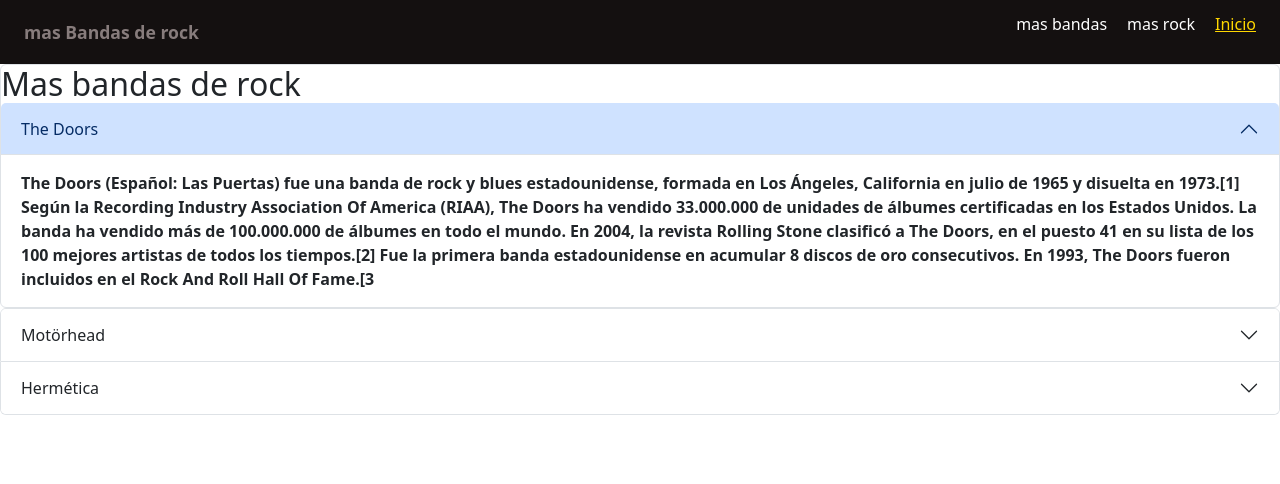
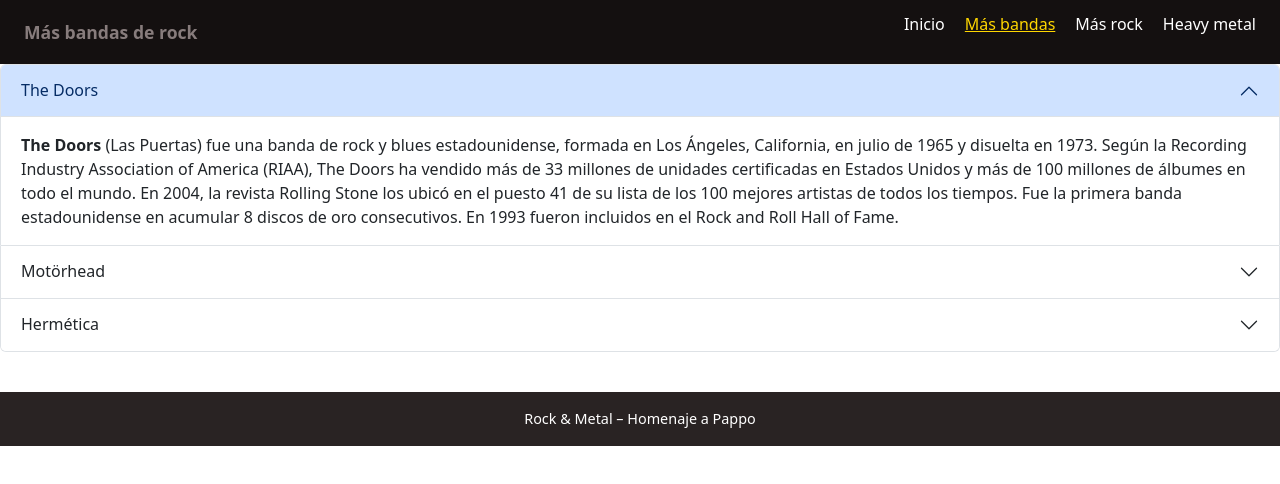
Before and after one commit to nachotulian2009-ux/nachotulian2009.github.io, a plain HTML site: page bandas.html in a window 1280 px wide. Drawn offline with nearby package versions, Linux system fonts and the light colour scheme.

Commit message:
cambio 2.5.1

```diff
--- a/bandas.html
+++ b/bandas.html
@@ -3,35 +3,39 @@
 <head>
   <meta charset="UTF-8" />
   <meta name="viewport" content="width=device-width, initial-scale=1.0"/>
-  <title>Mas bandas de rock</title>
+  <title>Más bandas de rock</title>
   <link rel="stylesheet" href="rock.css" />
   <link href="https://cdn.jsdelivr.net/npm/bootstrap@5.3.8/dist/css/bootstrap.min.css" rel="stylesheet" integrity="sha384-sRIl4kxILFvY47J16cr9ZwB07vP4J8+LH7qKQnuqkuIAvNWLzeN8tE5YBujZqJLB" crossorigin="anonymous">
 </head>
 <body>
 
 <nav>
-<span>mas Bandas de rock</span>
+  <span>Más bandas de rock</span>
+  <ul>
+    <li><a href="index.html">Inicio</a></li>
+    <li><a href="bandas.html" class="activo">Más bandas</a></li>
+    <li><a href="papu.html">Más rock</a></li>
+    <li><a href="heavymetal.html">Heavy metal</a></li>
+  </ul>
+</nav>
 
-<ul>
-<li><a href="bandas.html">mas bandas</a></li>
-<li><a href="papu.html">mas rock</a></li>
-<li><a href="index.html" class="activo">Inicio</a></li>
-</ul>
-</nav>
 <div class="accordion" id="accordionExample">
   <div class="accordion-item">
-    <h2 class="accordion-header">Mas bandas de rock
-
+    <h2 class="accordion-header">
       <button class="accordion-button" type="button" data-bs-toggle="collapse" data-bs-target="#collapseOne" aria-expanded="true" aria-controls="collapseOne">
         The Doors
       </button>
     </h2>
     <div id="collapseOne" class="accordion-collapse collapse show" data-bs-parent="#accordionExample">
       <div class="accordion-body">
-        <strong>The Doors </stronng> (Español: Las Puertas) fue una banda de rock y blues estadounidense, formada en Los Ángeles, California en julio de 1965 y disuelta en 1973.[1] Según la Recording Industry Association Of America (RIAA), The Doors ha vendido 33.000.000 de unidades de álbumes certificadas en los Estados Unidos. La banda ha vendido más de 100.000.000 de álbumes en todo el mundo. En 2004, la revista Rolling Stone clasificó a The Doors, en el puesto 41 en su lista de los 100 mejores artistas de todos los tiempos.[2] Fue la primera banda estadounidense en acumular 8 discos de oro consecutivos. En 1993, The Doors fueron incluidos en el Rock And Roll Hall Of Fame.[3
+        <strong>The Doors</strong> (Las Puertas) fue una banda de rock y blues estadounidense, formada en Los Ángeles, California, en julio de 1965 y disuelta en 1973.
+        Según la Recording Industry Association of America (RIAA), The Doors ha vendido más de 33 millones de unidades certificadas en Estados Unidos y más de 100 millones de álbumes en todo el mundo.
+        En 2004, la revista Rolling Stone los ubicó en el puesto 41 de su lista de los 100 mejores artistas de todos los tiempos.
+        Fue la primera banda estadounidense en acumular 8 discos de oro consecutivos. En 1993 fueron incluidos en el Rock and Roll Hall of Fame.
       </div>
     </div>
   </div>
+
   <div class="accordion-item">
     <h2 class="accordion-header">
       <button class="accordion-button collapsed" type="button" data-bs-toggle="collapse" data-bs-target="#collapseTwo" aria-expanded="false" aria-controls="collapseTwo">
@@ -40,30 +44,31 @@
     </h2>
     <div id="collapseTwo" class="accordion-collapse collapse" data-bs-parent="#accordionExample">
       <div class="accordion-body">
-        <strong>Motörhead</strong> fue una banda británica de rock and roll fundada en 1975 en Londres por el bajista, vocalista y compositor, Lemmy Kilmister y disuelta en 2015 tras la muerte de este.
-
-Motörhead tuvo un gran éxito a principios de los años 1980 con varios sencillos en las listas de venta británicas. Los álbumes Overkill, Bomber, Ace of Spades, Iron Fist, Orgasmatron, Bastards y particularmente No Sleep 'til Hammersmith cimentaron su reputación como una de las bandas más destacadas de la escena heavy metal británica.[4]
-
-Aunque su música es habitualmente etiquetada como heavy metal, speed metal o thrash metal (y, a menudo, considerada como una influencia fundamental de estos dos últimos),[1] Kilmister ha rechazado estas dos últimas etiquetas, prefiriendo describir el estilo de Motörhead como rock and roll,[2] lo que encaja con algunas de las versiones de temas clásicos que la banda ha ido realizando durante su carrera.
+        <strong>Motörhead</strong> fue una banda británica de rock and roll fundada en 1975 en Londres por el bajista, vocalista y compositor Lemmy Kilmister, y disuelta en 2015 tras su muerte.
+        Tuvo gran éxito a principios de los años 80 con varios sencillos en las listas británicas. Álbumes como <em>Overkill</em>, <em>Bomber</em>, <em>Ace of Spades</em> y especialmente <em>No Sleep 'til Hammersmith</em> consolidaron su reputación.
+        Aunque suele etiquetarse como heavy metal, speed metal o thrash metal, Lemmy prefería describir el estilo de Motörhead simplemente como rock and roll.
       </div>
     </div>
   </div>
+
   <div class="accordion-item">
     <h2 class="accordion-header">
       <button class="accordion-button collapsed" type="button" data-bs-toggle="collapse" data-bs-target="#collapseThree" aria-expanded="false" aria-controls="collapseThree">
-       Hermética
+        Hermética
       </button>
     </h2>
     <div id="collapseThree" class="accordion-collapse collapse" data-bs-parent="#accordionExample">
       <div class="accordion-body">
-        <strong>Hermética</strong> owHermética fue una banda argentina de thrash metal,[3] fundada en 1988 por Ricardo Iorio tras la disolución de V8.[4] Considerada como una de las agrupaciones más notorias del género en Latinoamérica y a su vez como el grupo insignia y fundamental del heavy metal argentino.[5][6][7]
-
-En 1988, el bajista Ricardo Iorio convocó primero al guitarrista Antonio Romano y luego a los ex-Mark I Fabián Spataro y Claudio O'Connor, en batería y voz respectivamente.[8][9] Spataro la dejó a fines de 1988 por motivos personales y fue reemplazado por Tony Scotto.[10] A finales de 1989 publicaron su álbum de estudio debut titulado Hermética.[11] En 1991 expulsaron a Scotto y lo reemplazaron por Claudio Strunz.[12] A fines de ese año lanzaron su segundo álbum de estudio, Ácido argentino, el más exitoso del grupo musical,[13] y al año siguiente se presentan en el Estadio Obras Sanitarias dos veces, como teloneros de Motörhead y luego de Black Sabbath.[14] En 1994, finalmente alcanzan su mayor auge en el territorio argentino y lanzan su último álbum de estudio, Víctimas del vaciamiento, certificado como disco de oro.[15] Participan en el festival Monsters of Rock,[16] y realizan conciertos nuevamente en el Estadio Obras Sanitarias, esta vez como cabeza de cartel.
+        <strong>Hermética</strong> fue una banda argentina de thrash metal fundada en 1988 por Ricardo Iorio tras la disolución de V8. Es considerada una de las agrupaciones más importantes del género en Latinoamérica y un referente del heavy metal argentino.
+        En 1988, Iorio convocó al guitarrista Antonio Romano y luego a Fabián Spataro (batería) y Claudio O'Connor (voz). Spataro fue reemplazado por Tony Scotto y, más tarde, por Claudio Strunz.
+        Publicaron los álbumes <em>Hermética</em> (1989), <em>Ácido argentino</em> (1991) y <em>Víctimas del vaciamiento</em> (1994). Tocaron como teloneros de Motörhead y Black Sabbath, y llegaron a ser cabeza de cartel en el Estadio Obras.
       </div>
     </div>
   </div>
 </div>
 
+<footer>Rock & Metal – Homenaje a Pappo</footer>
+
 <script src="https://cdn.jsdelivr.net/npm/@popperjs/core@2.11.8/dist/umd/popper.min.js" integrity="sha384-I7E8VVD/ismYTF4hNIPjVp/Zjvgyol6VFvRkX/vR+Vc4jQkC+hVqc2pM8ODewa9r" crossorigin="anonymous"></script>
 <script src="https://cdn.jsdelivr.net/npm/bootstrap@5.3.8/dist/js/bootstrap.min.js" integrity="sha384-G/EV+4j2dNv+tEPo3++6LCgdCROaejBqfUeNjuKAiuXbjrxilcCdDz6ZAVfHWe1Y" crossorigin="anonymous"></script>
 </body>
```
